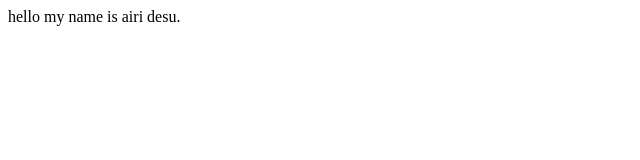
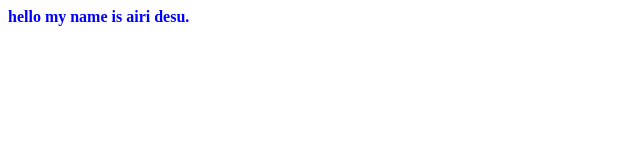
Before and after one commit to 231205132-collab/231205132_meijo, a plain HTML site: page index.html in a window 1280 px wide. Shown: the whole page, without its empty margins (0-640 px from the left). Drawn offline with Linux system fonts and the light colour scheme.

Commit message:
Update index.html

```diff
--- a/index.html
+++ b/index.html
@@ -5,6 +5,6 @@
     <title>タイトル</title>
   </head>
   <body>
-    hello my name is airi desu.
+    <strong style="color: blue">hello my name is airi desu.</strong>
   </body>
 </html>
```
